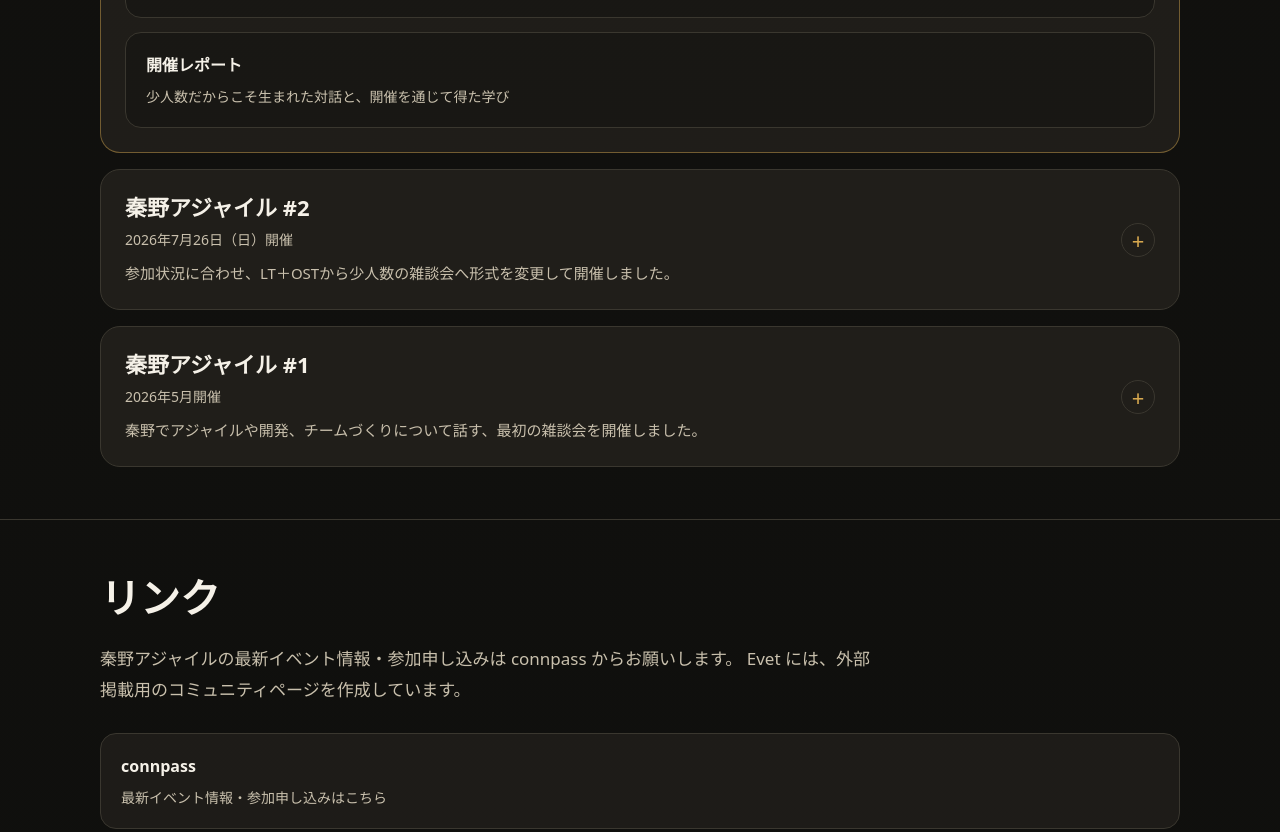
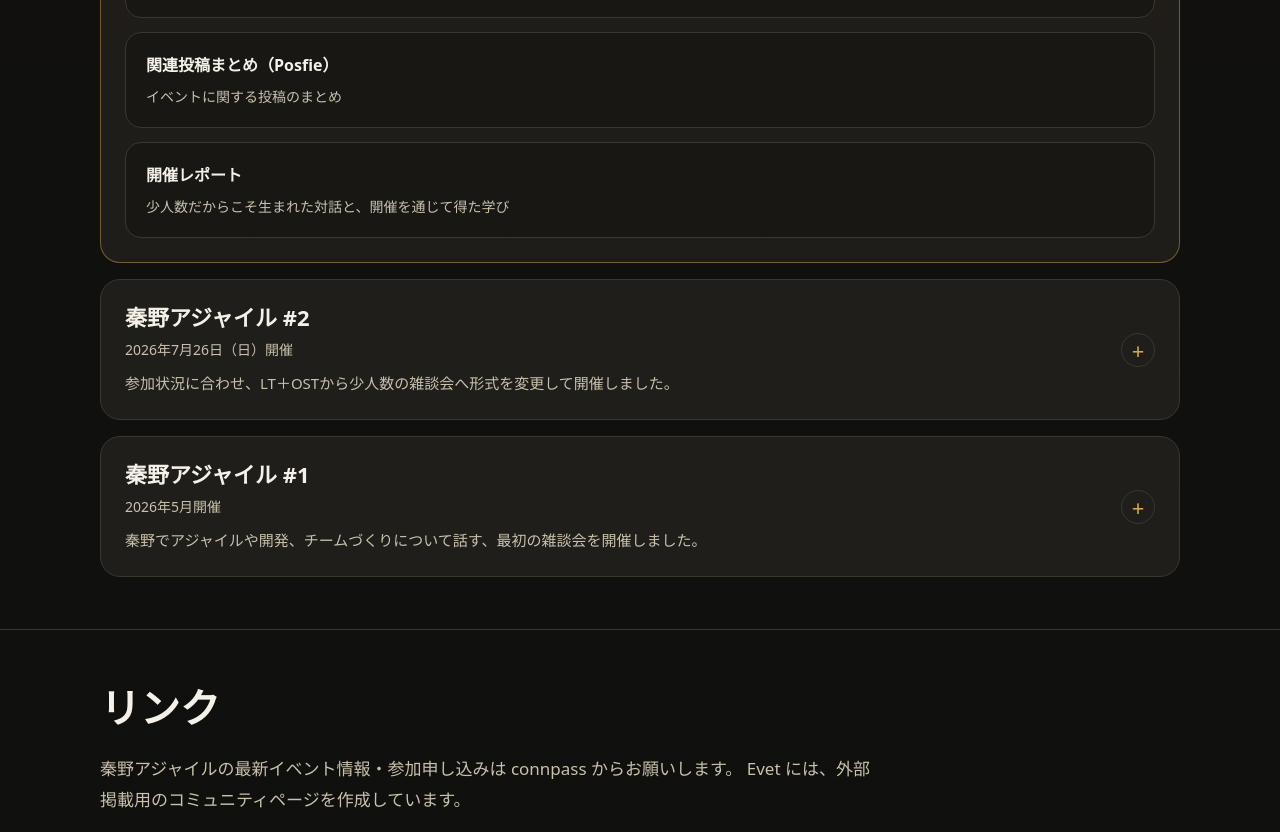
Before and after one commit to naoki-takahashi01/hadanoagile-site, a plain HTML site: page index.html in a window 1280 px wide. Shown: the part 4711-5543 px from the top of the page. Drawn offline with Linux system fonts and the light colour scheme.

Commit message:
Update index.html

```diff
--- a/index.html
+++ b/index.html
@@ -833,14 +833,23 @@
                 </div>
               </div>
 
-              <!-- 4. 開催レポート -->
+              <!-- 4. 関連投稿まとめ -->
+              <div class="list" style="margin-top: 14px;">
+                <a href="https://posfie.com/@asagayanaoki/p/FkQ5ZtK"
+                   target="_blank"
+                   rel="noopener noreferrer">
+                  <strong>関連投稿まとめ（Posfie）</strong>
+                  <span>イベントに関する投稿のまとめ</span>
+                </a>
+              </div>
+
+              <!-- 5. 開催レポート -->
               <div class="list" style="margin-top: 14px;">
                 <a href="https://hiliteeternal.hatenablog.com/entry/2026/11/15/003121" target="_blank" rel="noopener noreferrer">
                   <strong>開催レポート</strong>
                   <span>少人数だからこそ生まれた対話と、開催を通じて得た学び</span>
                 </a>
               </div>
-
             </div>
           </details>
 
```
